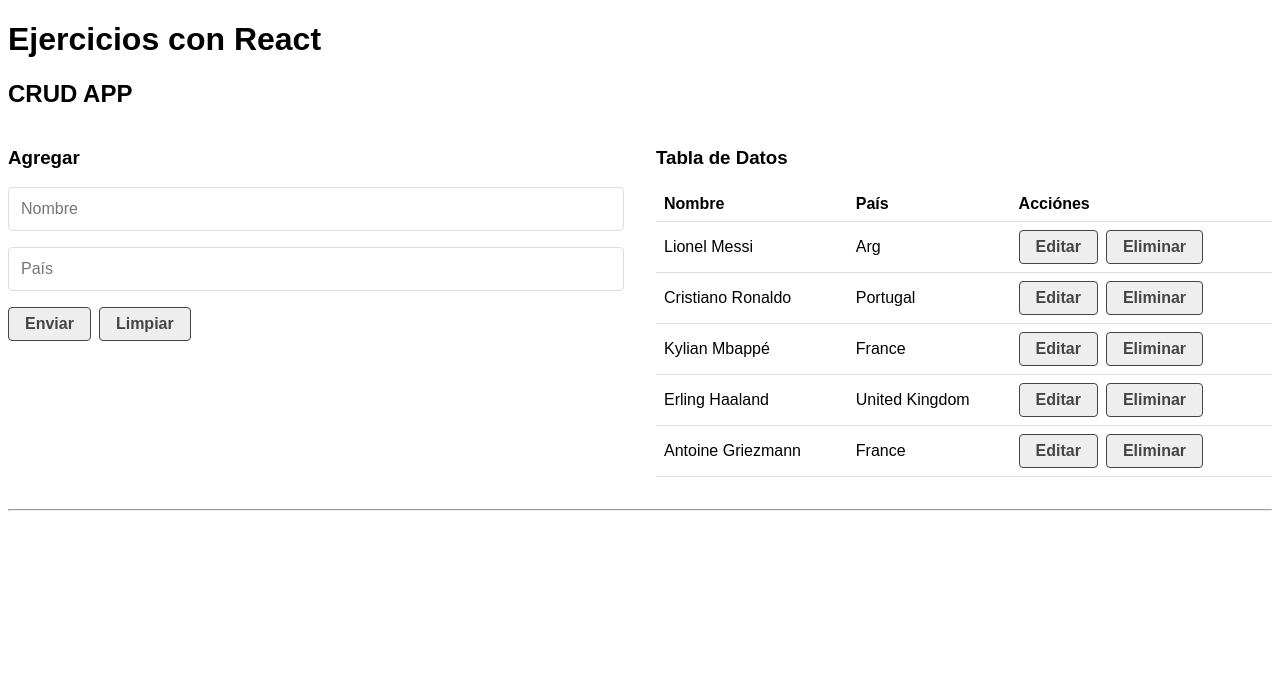
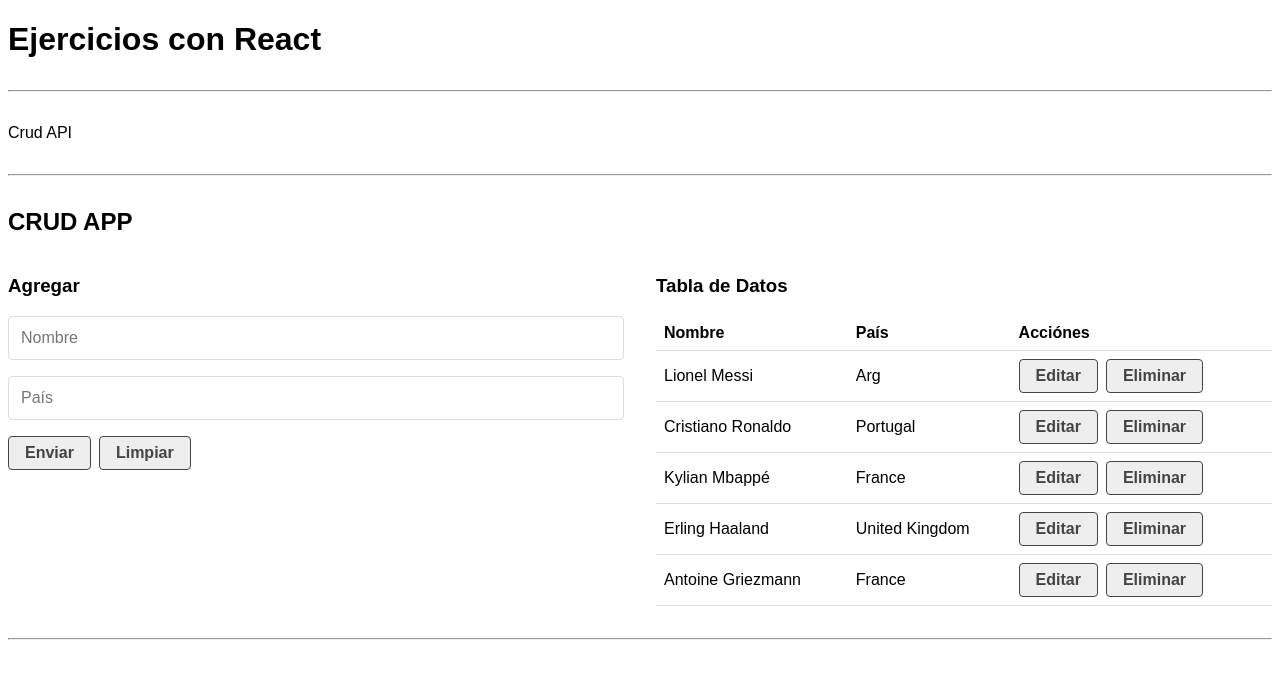
Before and after one commit to IleanaChamorro/ejericios_react, a React (Create React App) app: page / in a window 1280 px wide. Shown: the top 678 px of the page. Built offline with nearby package versions, Linux system fonts and the light colour scheme.

Commit message:
CRUD API: Creando una API con JSON Server

```diff
--- a/src/App.js
+++ b/src/App.js
@@ -1,10 +1,14 @@
 import React from "react";
 import CrudApp from "./components/CrudApp";
+import CrudApi from "./components/CrudApi"
 
 function App() {
   return (
     <>
       <h1>Ejercicios con React</h1>
+      <hr/>
+      <CrudApi/>
+      <hr/>
       <CrudApp/>
       <hr/>
     </>
--- /dev/null
+++ b/src/components/CrudApi.js
@@ -0,0 +1,9 @@
+import React from 'react'
+
+const CrudApi = () => {
+  return (
+    <div>Crud API</div>
+  )
+}
+
+export default CrudApi
```
